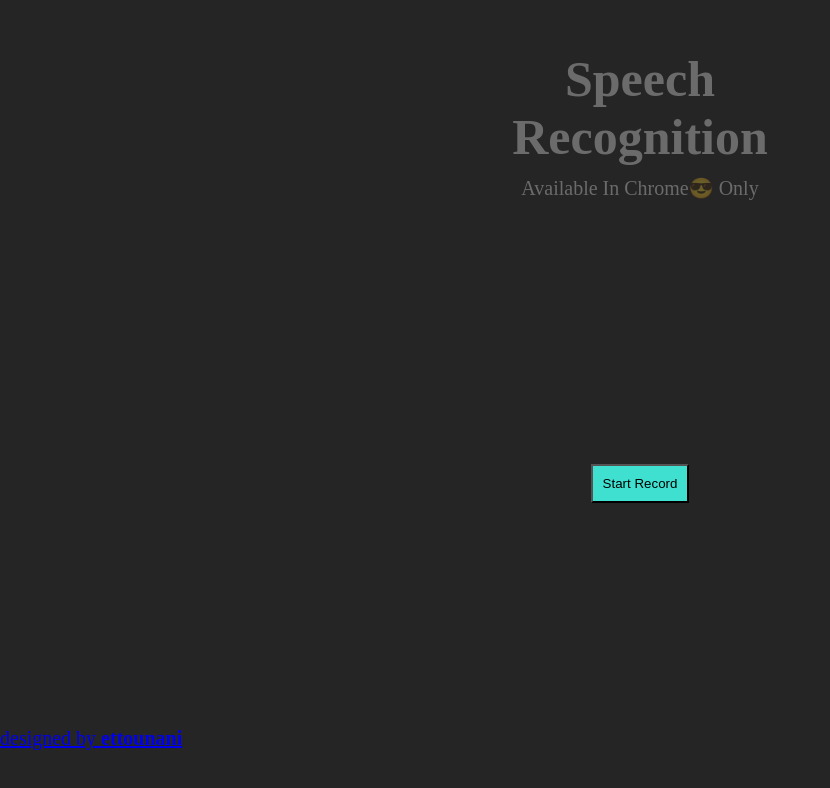
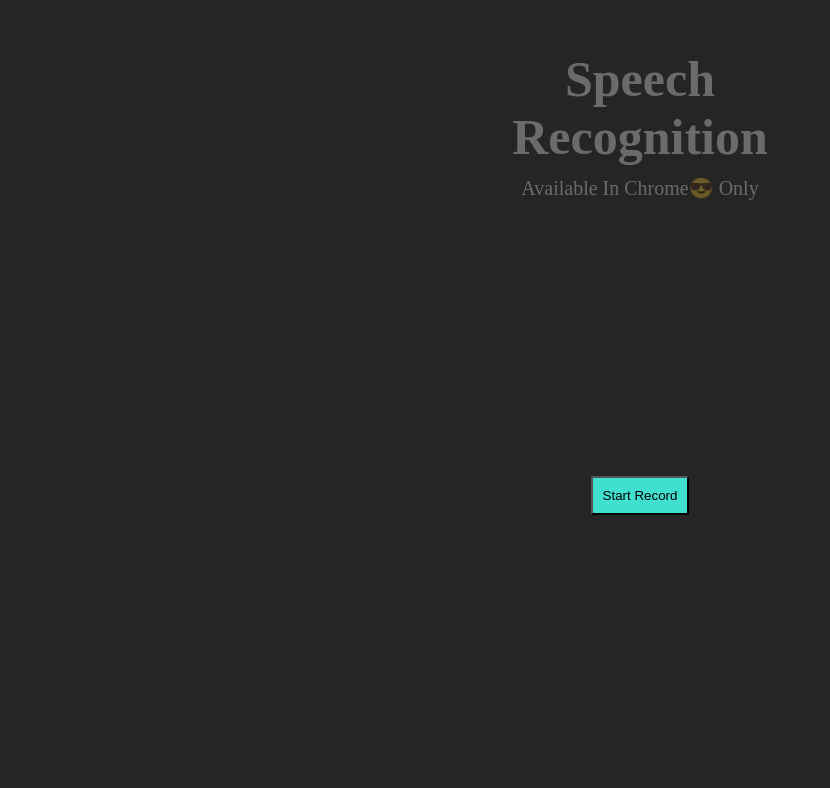
Before and after one commit to ET-TOUNANI/voiceRecorder, a plain HTML site: page index.html in a window 1280 px wide. Shown: the whole page, without its empty margins (0-830 px from the left). Drawn offline with Linux system fonts and the light colour scheme.

Commit message:
Update index.html

```diff
--- a/index.html
+++ b/index.html
@@ -17,7 +17,7 @@
           </div>
         </div>
         <button onclick="clear();recognition.start();">Start Record</button>
-        <a href="https://www.linkedin.com/in/abderrahmane-et-tounani-21348020b/">designed by <strong>ettounani</strong></a>
+        <!--<a href="https://www.linkedin.com/in/abderrahmane-et-tounani-21348020b/">designed by <strong>ettounani</strong></a>-->
       </section>
 
     <script src="main.js"></script>
```
